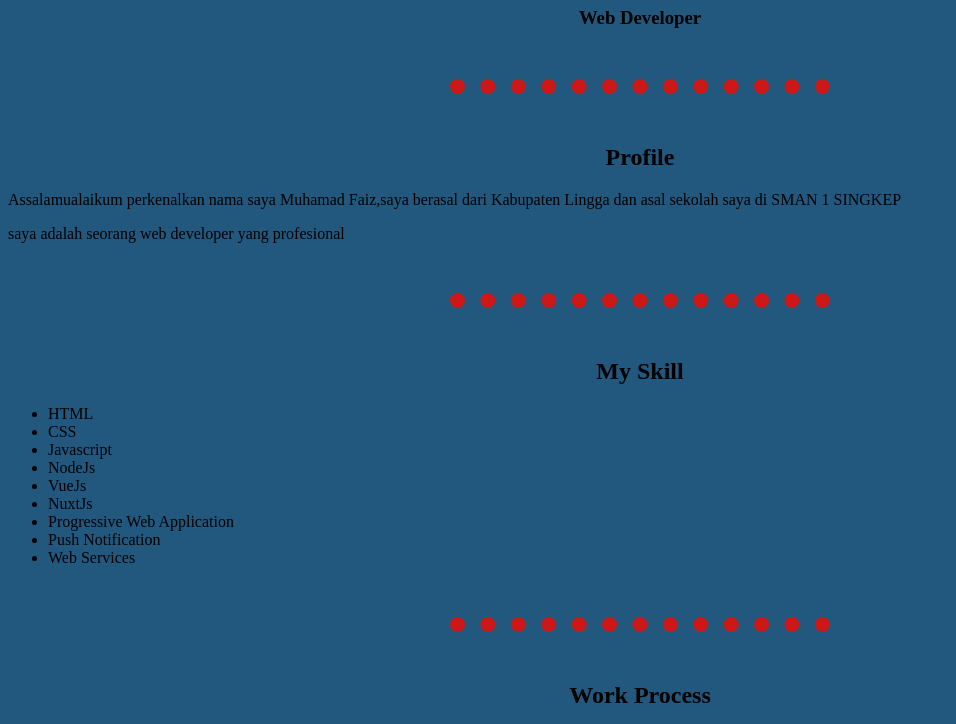
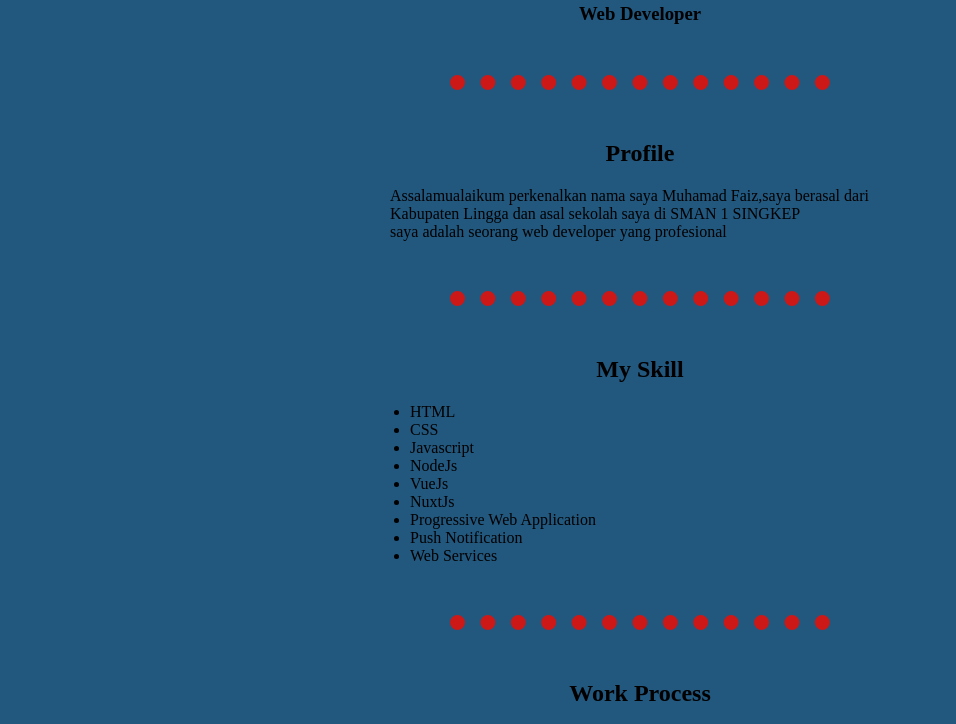
Before and after one commit to muhamadFaiz25/tugas1, a plain HTML site: page index.html in a window 1280 px wide. Shown: the part 185-909 px from the top of the page, without its empty margins (0-956 px from the left). Drawn offline with Linux system fonts and the light colour scheme.

Commit message:
Latihan 3.5. Menggunakan max-width dan margin-auto

```diff
--- a/main.css
+++ b/main.css
@@ -16,3 +16,9 @@ h1, h2, h3, h4, h5, h6 {
     text-align: center;
 
 }
+
+ol, ul, img, p {
+    display: block;
+    max-width: 500px;
+    margin: 0 auto;
+}
```
